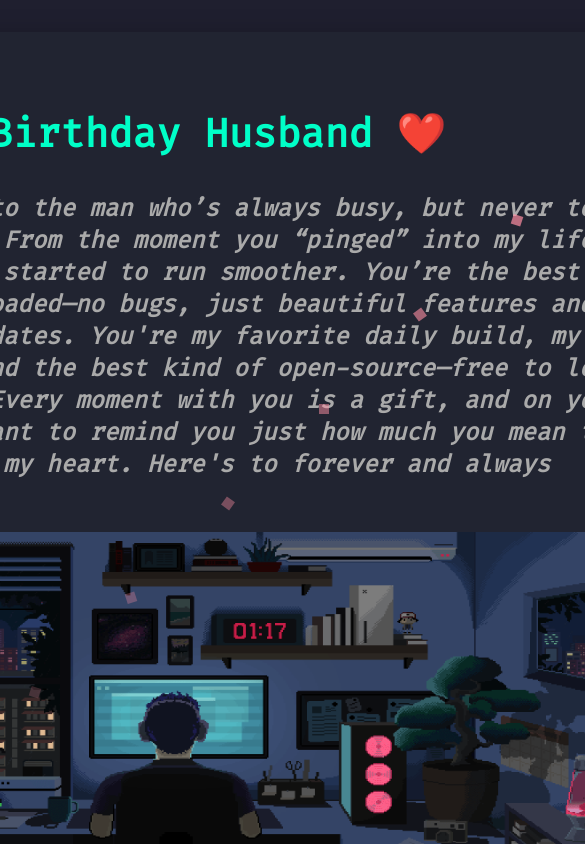
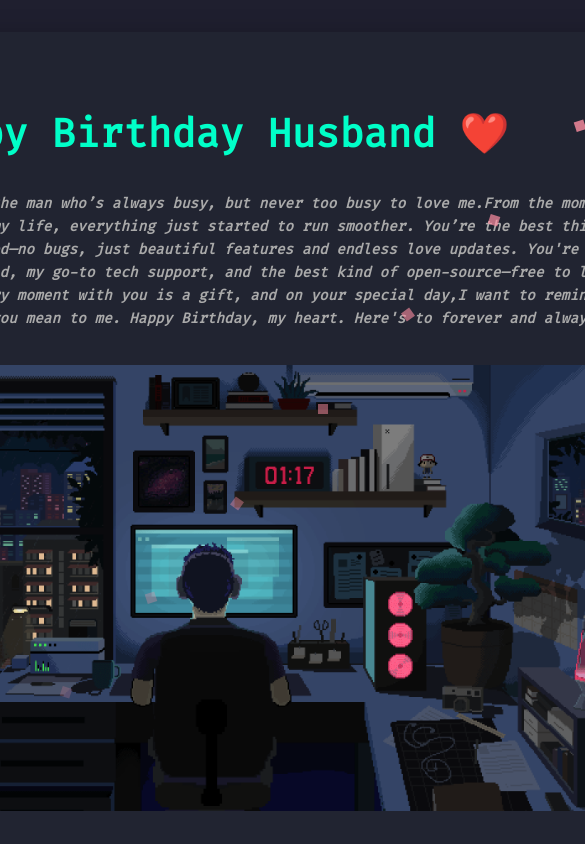
Before and after one commit to usmannz/birthday20250421, a plain HTML site: page index.html in a window 390 px wide. Shown: the top 844 px of the page, 585 px wide, since content can reach past the window. Drawn offline with Linux system fonts and the light colour scheme.

Commit message:
Update index.html

```diff
--- a/index.html
+++ b/index.html
@@ -7,7 +7,76 @@
   <title>To My Husband Usman</title>
   <link href="https://fonts.googleapis.com/css2?family=Fira+Code&family=Raleway:wght@300;500&display=swap" rel="stylesheet">
   <style>
+    img {
+    max-width: 100%;
+    height: auto;
+  }
 
+  .hero {
+    padding: 2rem 1rem;
+  }
+
+  .hero h1 {
+    font-size: 2rem;
+  }
+
+  .hero h2 {
+    font-size: 1rem;
+  }
+
+  .message {
+    font-size: 0.95rem;
+  }
+
+  /* Responsive breakpoints */
+  @media (max-width: 768px) {
+    .hero {
+      padding: 2rem 1rem;
+    }
+
+    .hero h1 {
+      font-size: 1.8rem;
+    }
+
+    .hero h2 {
+      font-size: 0.95rem;
+      line-height: 1.6;
+    }
+
+    .message {
+      font-size: 0.9rem;
+    }
+
+    img {
+      width: 100% !important;
+      height: auto !important;
+    }
+
+    .hearts {
+      font-size: 2.5rem;
+      bottom: 5px;
+      right: 10px;
+    }
+
+    .confetti span {
+      width: 8px;
+      height: 8px;
+    }
+  }
+
+  @media (max-width: 480px) {
+    .hero h1 {
+      font-size: 1.5rem;
+    }
+
+    .hero h2 {
+      font-size: 0.9rem;
+    }
+
+    .message {
+      font-size: 0.85rem;
+    }
+  }
     body {
       margin: 0;
       font-family: 'Raleway', sans-serif;
```
